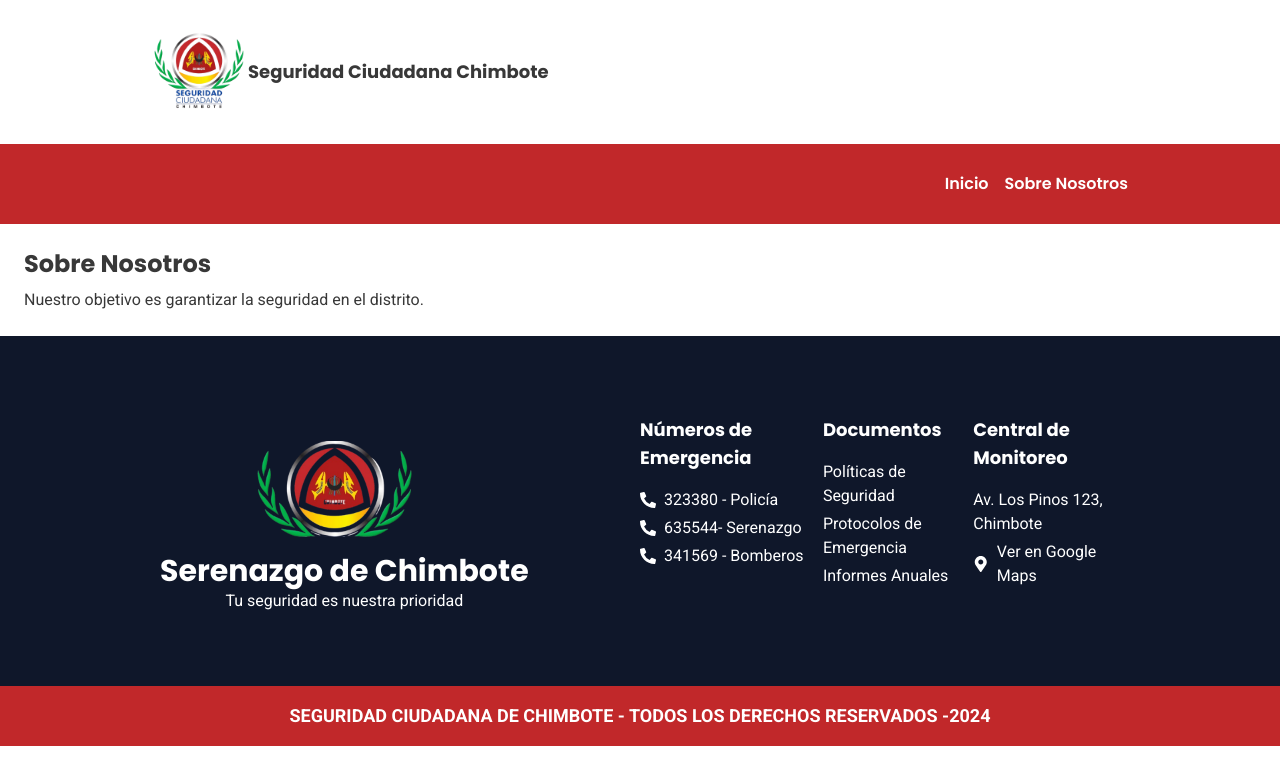
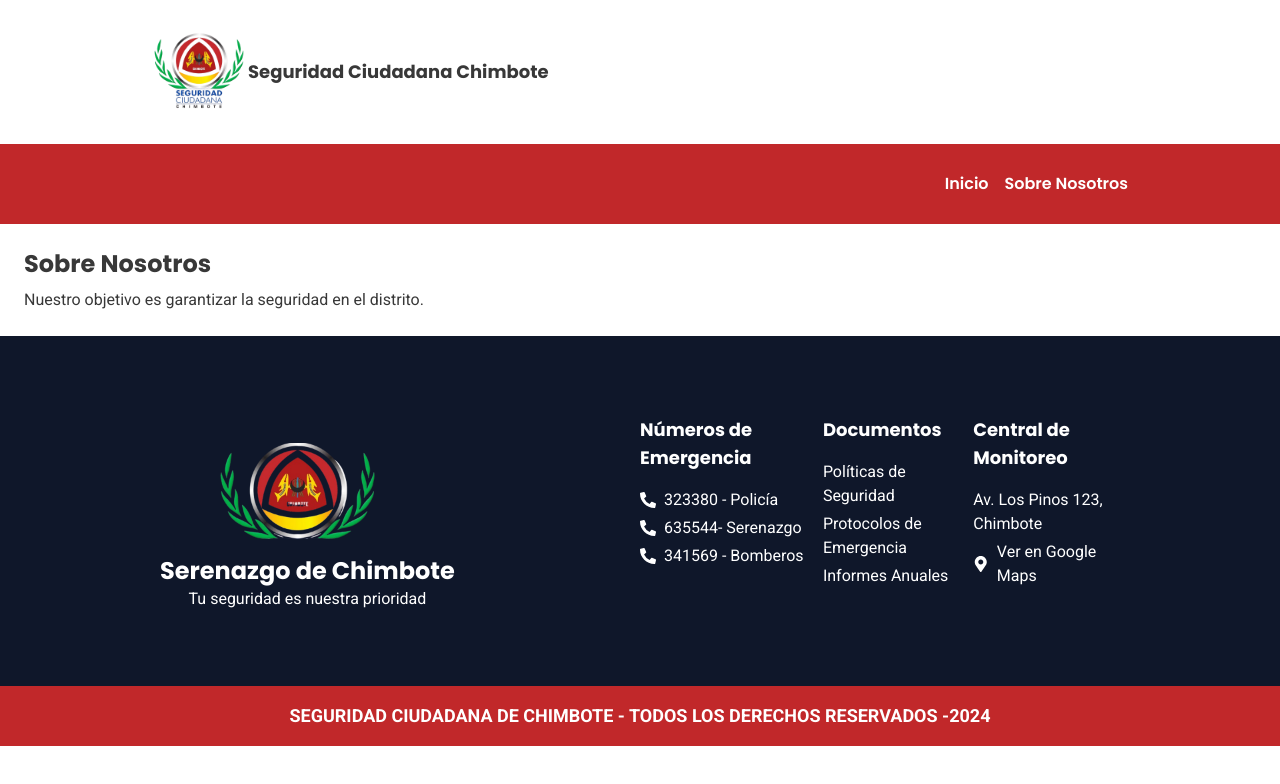
Before and after one commit to FernandoTelloL/landing-seguridad-ciudadana-chimbote, a React (Vite) app: page /about in a window 1280 px wide. Shown: the top 784 px of the page. Built offline with nearby package versions, Linux system fonts and the light colour scheme.

Commit message:
refactorizado tamaño de titulos footer

```diff
--- a/src/shared/components/Footer.tsx
+++ b/src/shared/components/Footer.tsx
@@ -14,7 +14,7 @@ export const Footer: React.FC = () => {
               className="h-24 w-auto mb-4"
             />
             <div className="ml-4 text-center">
-              <h2 className="text-3xl font-bold">Serenazgo de Chimbote</h2>
+              <h2 className="text-2xl font-bold">Serenazgo de Chimbote</h2>
               <p className="">Tu seguridad es nuestra prioridad</p>
             </div>
           </div>
```
